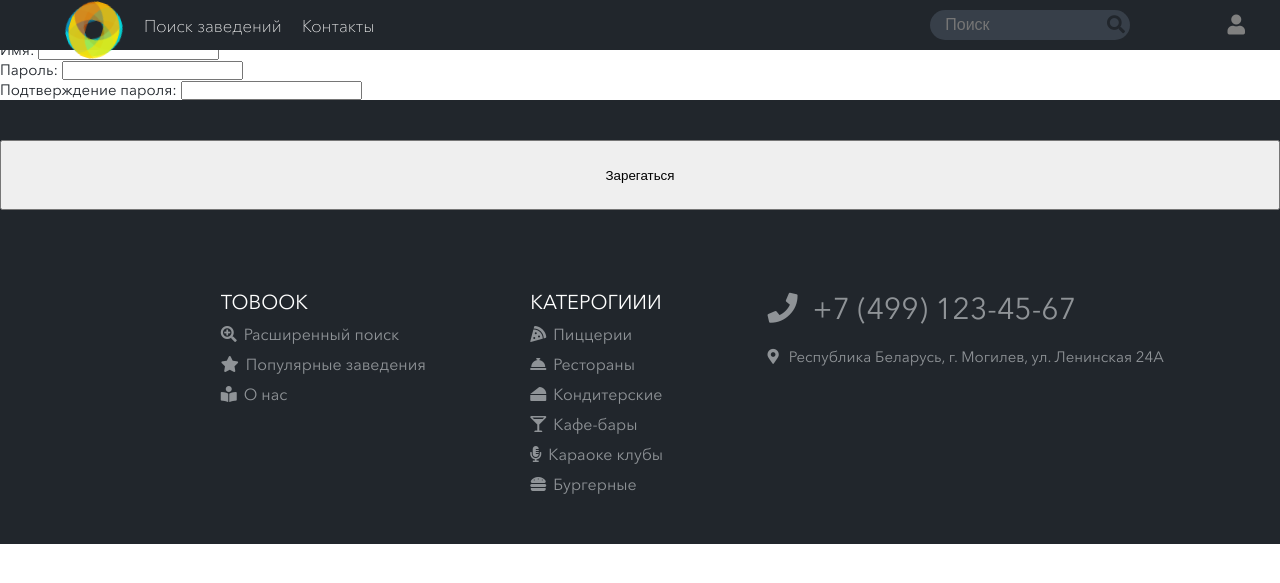
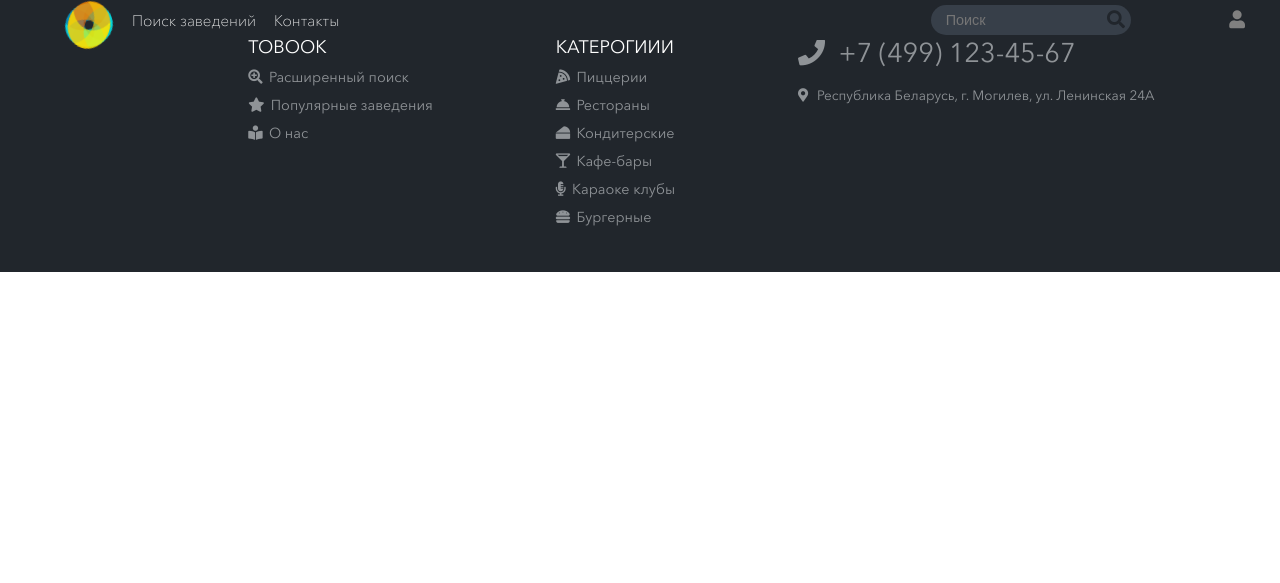
Before and after one commit to ValentinKolesnikov/TRPOCourseWork, a Django app: page /auth/register/ in a window 1280 px wide. Shown: the top 583 px of the page. Run offline with Django 3.2, Linux system fonts and the light colour scheme; some libraries are stand-ins or nearby versions.

Commit message:
V поправлена форма регистрации

```diff
--- a/mysite/loginsystem/templates/loginsystem/register.html
+++ b/mysite/loginsystem/templates/loginsystem/register.html
@@ -5,12 +5,5 @@
 {% endblock %}
 
 {% block content %}
-<div>
-    <form action="/auth/register/" method="POST">
-        {% csrf_token %}
-        {{ form.as_p }}
-        <input class="button" type="submit" value="Зарегаться">
-        {{ form.error_list }}
-    </form>
-</div>
+
 {% endblock %}
--- a/mysite/mainApp/static/sass/_colors.sass
+++ b/mysite/mainApp/static/sass/_colors.sass
@@ -4,3 +4,4 @@
 $red: #EB4E47
 $first-main: #82B8F6
 $gray-font: #8F9397
+$header-h: 40px
--- a/mysite/mainApp/static/sass/login-form.sass
+++ b/mysite/mainApp/static/sass/login-form.sass
@@ -359,3 +359,26 @@
 
 .login-form
   display: none
+
+
+
+.former
+  z-index: 999
+  position: relative
+
+.box
+  z-index: 1000
+
+.material-button
+   z-index: 1001
+
+.register
+  display: flex
+  flex-direction: column
+  position: absolute
+  top: 100px
+  input
+    heigth: 30px
+    background: transparent
+    border: 0
+    border-bottom: 1px solid $white-font
--- a/mysite/mainApp/static/sass/main-page.css
+++ b/mysite/mainApp/static/sass/main-page.css
@@ -8,9 +8,9 @@
   position: absolute;
   top: 35%;
   font-weight: 350;
-  margin: 0 10%;
+  margin: 0 7%;
   color: #fff;
-  font-size: 4.5rem;
+  font-size: 4rem;
   text-align: center;
   line-height: 7rem;
 }
--- a/mysite/mainApp/static/sass/main-page.sass
+++ b/mysite/mainApp/static/sass/main-page.sass
@@ -7,9 +7,9 @@
 		position: absolute
 		top: 35%
 		font-weight: 350
-		margin: 0 10%
+		margin: 0 7%
 		color: $white-font
-		font-size: 4.5rem
+		font-size: 4rem
 		text-align: center
 		line-height: 7rem
 	&__mask
--- a/mysite/mainApp/static/sass/main.css
+++ b/mysite/mainApp/static/sass/main.css
@@ -4,7 +4,7 @@
 }
 
 html {
-  font-size: 10px;
+  font-size: 9px;
 }
 
 body {
@@ -53,7 +53,7 @@
 
 .top-header {
   width: 100%;
-  height: 50px;
+  height: 40px;
   z-index: 12;
   top: 0;
   background-color: #21262C;
@@ -72,7 +72,7 @@
 .top-header__burger {
   color: #ffffff;
   font-size: 2rem;
-  line-height: 50px;
+  line-height: 40px;
   margin-left: 2rem;
   position: absolute;
   display: none;
@@ -96,7 +96,7 @@
 }
 
 .top-header__search {
-  line-height: 50px;
+  line-height: 40px;
   position: absolute;
   right: 10%;
 }
@@ -104,7 +104,7 @@
 .top-header__login {
   color: #fff;
   font-size: 2rem;
-  line-height: 50px;
+  line-height: 40px;
   margin-right: 20px;
   font-weight: 300;
 }
@@ -133,7 +133,7 @@
   display: -webkit-box;
   display: -ms-flexbox;
   display: flex;
-  line-height: 50px;
+  line-height: 40px;
 }
 
 .nav-bar__list:first-child {
@@ -351,8 +351,8 @@
 }
 
 .rotate-shadows {
-  width: 60px;
-  height: 60px;
+  width: 50px;
+  height: 50px;
   position: relative;
 }
 
@@ -450,4 +450,16 @@
             transform: rotateZ(-360deg) scaleX(1) scaleY(1);
   }
 }
+
+@-webkit-keyframes autofill {
+  to {
+    color: inherit;
+    background: transparent;
+  }
+}
+
+input:-webkit-autofill {
+  -webkit-animation-name: autofill;
+  -webkit-animation-fill-mode: both;
+}
 /*# sourceMappingURL=main.css.map */
--- a/mysite/mainApp/static/sass/main.sass
+++ b/mysite/mainApp/static/sass/main.sass
@@ -1,9 +1,11 @@
+
+
 @import _colors
 *
 	margin: 0
 	padding: 0
 html
-	font-size: 10px
+	font-size: 9px
 
 body
 	font-size: 1.5rem
@@ -50,7 +52,7 @@
 
 .top-header
 	width: 100%
-	height: 50px
+	height: $header-h
 	z-index: 12
 	top: 0
 	background-color: $header
@@ -61,7 +63,7 @@
 	&__burger
 		color: #ffffff
 		font-size: 2rem
-		line-height: 50px
+		line-height: $header-h
 		margin-left: 2rem
 		position: absolute
 		display: none
@@ -76,13 +78,13 @@
 				color: $white-font
 				transition: 0.2s ease all
 	&__search
-		line-height: 50px
+		line-height: $header-h
 		position: absolute
 		right: 10%
 	&__login
 		color: $white-font
 		font-size: 2rem
-		line-height: 50px
+		line-height: $header-h
 		margin-right: 20px
 		font-weight: 300
 	// &__logo
@@ -111,7 +113,7 @@
 .nav-bar
 	&__list
 		display: flex
-		line-height: 50px
+		line-height: $header-h
 		&:first-child
 			margin-left: 0
 	&__item
@@ -275,8 +277,8 @@
 
 ////////////////////////////////////////////ROTATE///////////////////////////////
 .rotate-shadows
-  width: 60px
-  height: 60px
+  width: 50px
+  height: 50px
   position: relative
   &:after
     content: ""
@@ -322,3 +324,15 @@
 
   100%
     transform: rotateZ(-360deg) scaleX(1) scaleY(1)
+
+
+
+@-webkit-keyframes autofill
+  to
+    color: inherit
+    background: transparent
+
+
+input:-webkit-autofill
+  -webkit-animation-name: autofill
+  -webkit-animation-fill-mode: both
--- a/mysite/mainApp/static/sass/search-page.css
+++ b/mysite/mainApp/static/sass/search-page.css
@@ -1,5 +1,5 @@
 .rest-selection {
-  margin-top: 70px;
+  top: 60px;
 }
 
 .rest-selection__headline {
@@ -78,7 +78,8 @@
 .page-headline, .rest-selection__headline {
   font-size: 3.3rem;
   text-align: center;
-  margin-top: 3rem;
+  position: relative;
+  top: 30px;
   letter-spacing: 0.5rem;
   text-decoration: underline;
 }
--- a/mysite/mainApp/static/sass/search-page.sass
+++ b/mysite/mainApp/static/sass/search-page.sass
@@ -1,6 +1,7 @@
 @import _colors
 .rest-selection
-	margin-top: 70px
+
+	top: 60px
 	&__headline
 		font-size: 3rem
 		margin-bottom: 30px
@@ -51,6 +52,7 @@
 .page-headline
 	font-size: 3.3rem
 	text-align: center
-	margin-top: 3rem
+	position: relative
+	top: 30px
 	letter-spacing: 0.5rem
 	text-decoration: underline
--- a/mysite/mainApp/templates/mainApp/wrapper.html
+++ b/mysite/mainApp/templates/mainApp/wrapper.html
@@ -27,40 +27,29 @@
 
 			<div class="materialContainer">
 				<div class="box">
-				<div class="title">LOGIN</div>
+				<div class="title">ВХОД</div>
 				<form action="/auth/login/" method="POST">
 					{% csrf_token %}
 						<div class="input">
-							<label for="username">Username</label>
+							<label for="username">Логин</label>
 							<input type="text" name="username" id="username">
 						</div>
 
 						<div class="input">
-							<label for="password">Password</label>
+							<label for="password">Пароль</label>
 							<input type="password" name="password" id="password">
 						</div>
 
 						<div class="button login">
-							<button type="submit"><span>GO</span> <i class="fa fa-check"></i></button>
+							<button type="submit"><span>Войти</span> <i class="fa fa-check"></i></button>
 						</div>
 
 					</form>
-					<a href="" class="pass-forgot">Forgot your password?</a>
+					<a href="/auth/register/" class="pass-forgot">Регистрация</a>
 
 			</div>
 
-			<div class="overbox">
-				<div class="material-button alt-2"><span class="shape"></span></div>
 
-				<div class="title">REGISTER</div>
-					<form action="/auth/register/" method="POST">
-						<div class="input">
-							{% csrf_token %}
-							{{ form }}
-							<input class="button" type="submit" value="Зарегаться">
-						</div>
-					</form>
-			</div>
 			</div>
 	<div class="mask"></div>
 	</div>
@@ -158,7 +147,7 @@
 	<script type="text/javascript" src="//code.jquery.com/jquery-1.11.0.min.js"></script>
 	<script type="text/javascript" src="//code.jquery.com/jquery-migrate-1.2.1.min.js"></script>
 	<script src="{% static 'js/login-form.js' %}"></script>
-	<script src="{% static 'js/resetform.js' %}"></script>
+	<!-- <script src="{% static 'js/resetform.js' %}"></script> -->
 
 </body>
 </html>
```
Also changed, not shown: mysite/mainApp/static/sass/login-form.css (+32 -0 lines), mysite/db.sqlite3, 4 other files.
